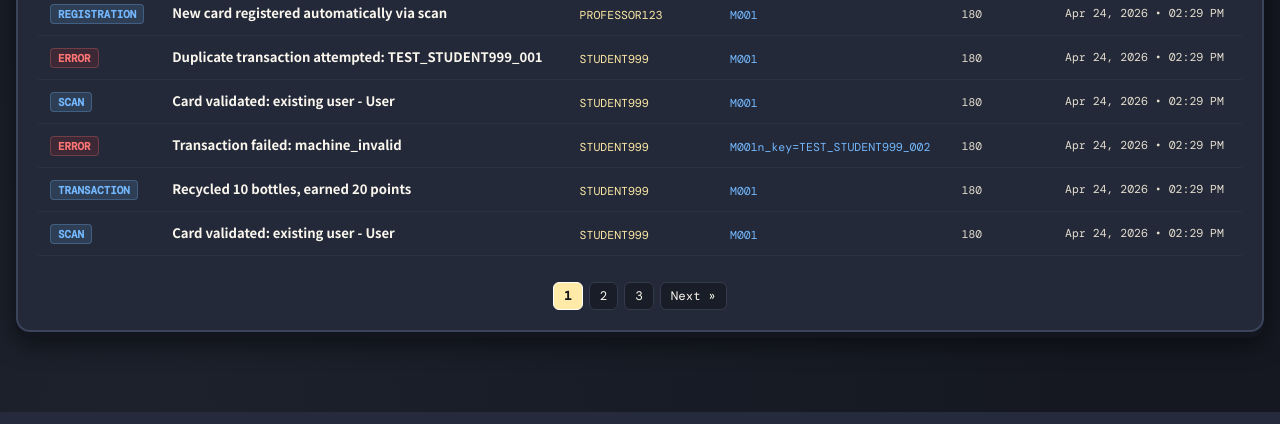
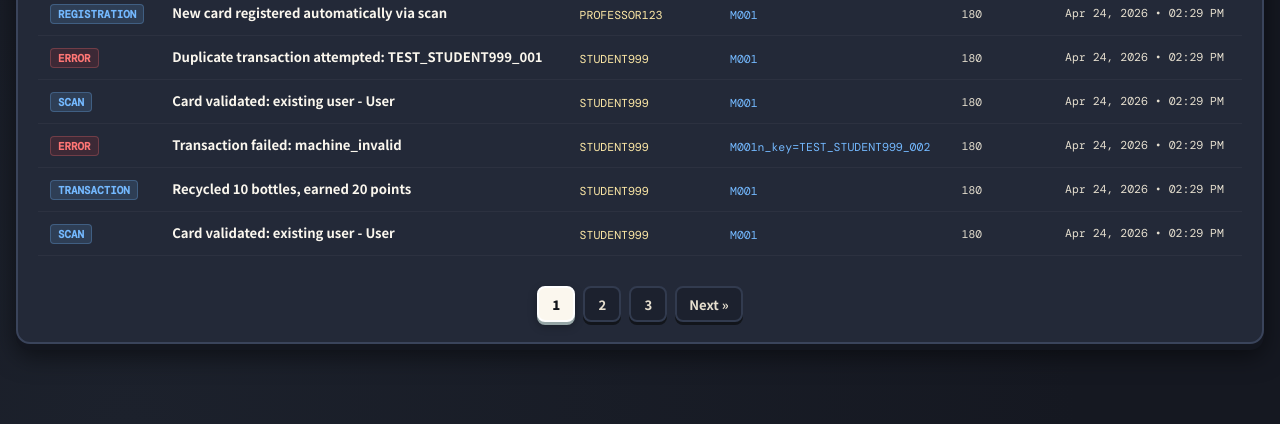
Before and after one commit to dostouis/PenPoint, a PHP site: page /admin/activity_logs.php in a window 1280 px wide. Shown: the part 1650-2074 px from the top of the page. Run offline with PHP 8.4, Linux system fonts and the light colour scheme; the visitor is signed in with stand-in values (Sample User, id 1); data comes from the database, SQL or seed files in the repository; data that the repository does not hold is empty; some web fonts are replaced.

Commit message:
style(admin): align pagination buttons with retro chassis tactile chips design language

```diff
--- a/admin/activity_logs.php
+++ b/admin/activity_logs.php
@@ -538,26 +538,48 @@ if ($logsRes) {
             display: flex;
             align-items: center;
             justify-content: center;
-            gap: 6px;
-            margin-top: 10px;
+            gap: 8px;
+            margin-top: 14px;
+            flex-wrap: wrap;
         }
 
         .page-btn {
-            background: #181d27;
-            border: 1px solid #333a4c;
+            background: #1c212e;
+            border: 2px solid #323b4f;
+            box-shadow: 0 3px 0 #12151b;
+            color: var(--retro-cream-muted);
+            min-width: 38px;
+            height: 36px;
+            padding: 0 12px;
+            border-radius: 8px;
+            font-size: 0.82rem;
+            font-weight: 700;
+            text-decoration: none;
+            font-family: var(--font-body);
+            display: inline-flex;
+            align-items: center;
+            justify-content: center;
+            transition: all 0.15s cubic-bezier(0.16, 1, 0.3, 1);
+            user-select: none;
+        }
+
+        .page-btn:hover:not(.active) {
+            background: #283042;
             color: var(--retro-cream);
-            padding: 5px 10px;
-            border-radius: 6px;
-            font-size: 0.78rem;
-            text-decoration: none;
-            font-family: var(--font-mono);
+            border-color: #44516c;
+        }
+
+        .page-btn:active {
+            transform: translateY(2px);
+            box-shadow: 0 1px 0 #12151b;
         }
 
         .page-btn.active {
-            background: #ffeaa7;
+            background: var(--retro-cream);
             color: #12151b;
-            font-weight: 800;
             border-color: #ffffff;
+            box-shadow: 0 3px 0 #95a5a6, 0 4px 10px rgba(0, 0, 0, 0.3);
+            font-weight: 900;
         }
 
         @media (max-width: 480px) {
```
Also changed, not shown: admin/transaction_logs.php (+33 -11 lines).
